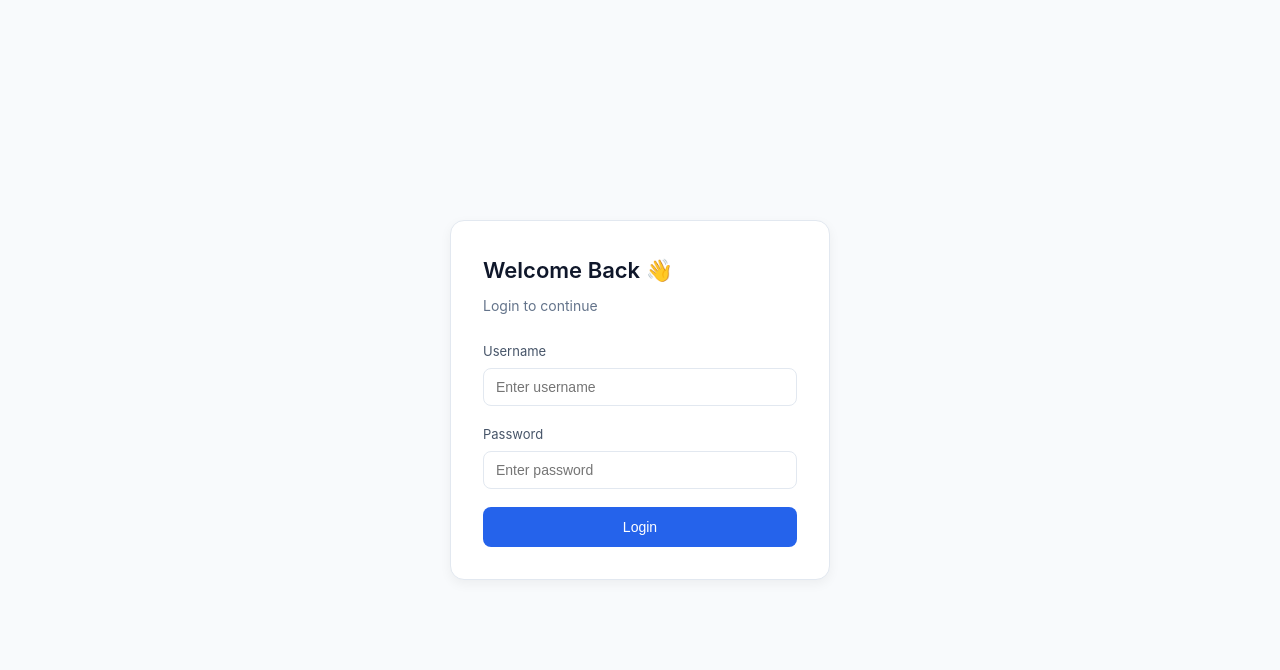
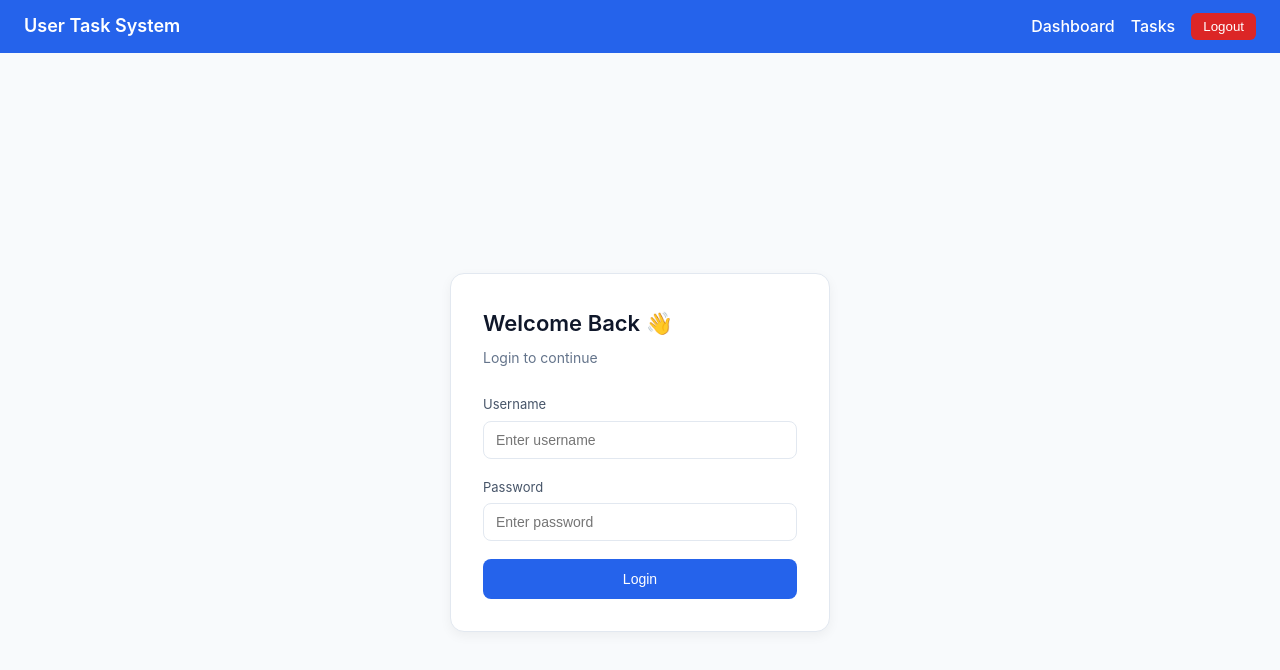
Before and after one commit to maneeshk-png/user-task-management-system-fe, an Angular app: page /login in a window 1280 px wide. Shown: the top 670 px of the page. Built offline with nearby package versions, Linux system fonts and the light colour scheme; sample sign-in values are in the browser's storage.

Commit message:
feat:Added Navbar

```diff
--- a/src/app/app.component.html
+++ b/src/app/app.component.html
@@ -1 +1,2 @@
+<app-navbar></app-navbar>
 <router-outlet></router-outlet>
--- a/src/app/app.component.ts
+++ b/src/app/app.component.ts
@@ -1,9 +1,10 @@
 import { Component } from '@angular/core';
 import { RouterOutlet } from '@angular/router';
+import { NavbarComponent } from './shared/components/navbar/navbar.component';
 
 @Component({
   selector: 'app-root',
-  imports: [RouterOutlet],
+  imports: [RouterOutlet,NavbarComponent],
   templateUrl: './app.component.html',
   styleUrl: './app.component.css'
 })
--- /dev/null
+++ b/src/app/shared/components/navbar/navbar.component.css
@@ -0,0 +1,70 @@
+.navbar {
+    display: flex;
+    justify-content: space-between;
+    align-items: center;
+    background-color: #2563eb;
+    padding: 12px 24px;
+    color: white;
+    font-family: 'Inter', sans-serif;
+  }
+
+  .navbar-left .app-name {
+    font-size: 18px;
+    font-weight: 600;
+  }
+
+  .navbar-links {
+    list-style: none;
+    display: flex;
+    gap: 16px;
+    margin: 0;
+    padding: 0;
+    align-items: center;
+  }
+
+  .navbar-links li a {
+    color: white;
+    text-decoration: none;
+    font-weight: 500;
+    transition: opacity 0.2s ease;
+  }
+
+  .navbar-links li a.active,
+  .navbar-links li a:hover {
+    opacity: 0.8;
+  }
+
+  .logout-btn {
+    background: #dc2626;
+    color: white;
+    border: none;
+    border-radius: 6px;
+    padding: 6px 12px;
+    cursor: pointer;
+    font-weight: 500;
+    transition: background 0.2s ease;
+  }
+
+  .logout-btn:hover {
+    background: #b91c1c;
+  }
+
+  /* Mobile responsiveness */
+  @media (max-width: 480px) {
+    .navbar {
+      flex-direction: column;
+      align-items: flex-start;
+      gap: 10px;
+    }
+
+    .navbar-links {
+      flex-direction: column;
+      width: 100%;
+      gap: 8px;
+    }
+
+    .logout-btn {
+      width: 100%;
+      text-align: center;
+    }
+  }
--- /dev/null
+++ b/src/app/shared/components/navbar/navbar.component.html
@@ -0,0 +1,11 @@
+<nav class="navbar" *ngIf="authService.isLoggedIn()">
+    <div class="navbar-left">
+      <span class="app-name">User Task System</span>
+    </div>
+
+    <ul class="navbar-links">
+      <li><a routerLink="/dashboard" routerLinkActive="active">Dashboard</a></li>
+      <li><a routerLink="/tasks" routerLinkActive="active">Tasks</a></li>
+      <li><button class="logout-btn" (click)="logout()">Logout</button></li>
+    </ul>
+  </nav>
--- /dev/null
+++ b/src/app/shared/components/navbar/navbar.component.ts
@@ -0,0 +1,21 @@
+import { Component } from '@angular/core';
+import { Router } from '@angular/router';
+import { AuthService } from '../../../core/services/auth.service';
+import { CommonModule } from '@angular/common';
+
+@Component({
+  selector: 'app-navbar',
+  standalone:true,
+  imports:[CommonModule],
+  templateUrl: './navbar.component.html',
+  styleUrls: ['./navbar.component.css']
+})
+export class NavbarComponent {
+
+  constructor(public authService: AuthService, private router: Router) {}
+
+  logout() {
+    this.authService.logout();          // Clear session
+    this.router.navigate(['/login']);   // Redirect to login page
+  }
+}
```
